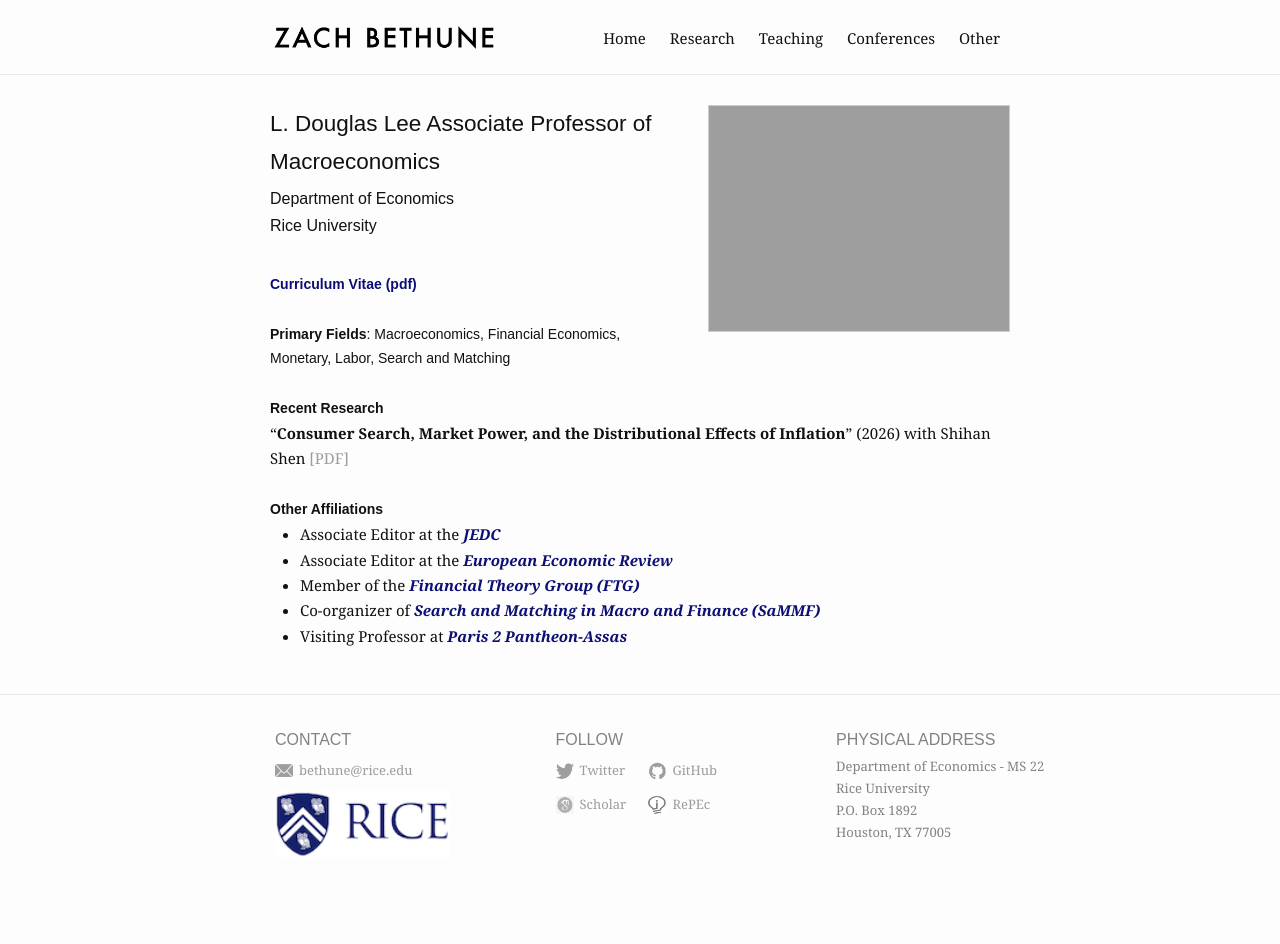
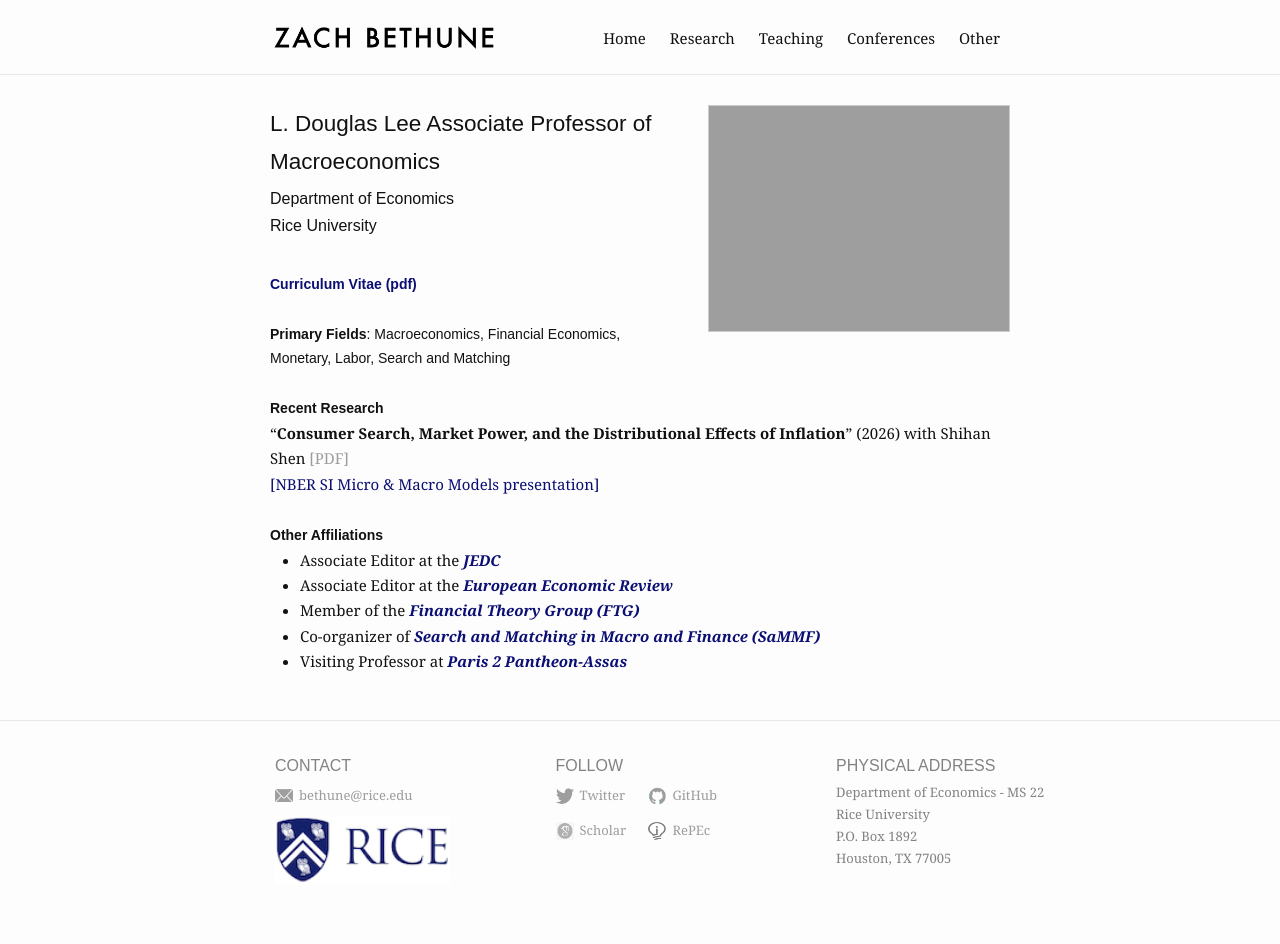
Before and after one commit to zbethune/zbethune.github.io, a Jekyll site: the page built from index.md, in a window 1280 px wide. Built offline with Jekyll 4.4.1, drawn with Linux system fonts in a browser that asks for light colours; comment, search, counter and statistics services are not loaded; our own code applies the rules of GitHub Pages for plain Markdown files; before the commit the page ends 918 px from its top, so only the background shows below that.

Commit message:
webpage update

```diff
--- a/index.md
+++ b/index.md
@@ -29,6 +29,7 @@ profile_picture:
 <p style="margin-bottom:-.40cm;"></p>
 
 "**Consumer Search, Market Power, and the Distributional Effects of Inflation**" (2026) with Shihan Shen <a href="./assets/pdfs/market_power_inflation_071426.pdf" target="_blank" rel="noopener noreferrer">[PDF]</a> <br> <a style="color: #a80f0f"> </a>
+<a style="color: #0b0e73" href="https://www.youtube.com/live/8UhbAe3BOoc?si=IrAIk0Ho5W5ogLDL&t=341" target="_blank" rel="noopener noreferrer">[NBER SI Micro & Macro Models presentation]</a>
 <p style="margin-bottom:.70cm;"></p>
 
 ##### **Other Affiliations**
```
Also changed, not shown: 1 other file.
